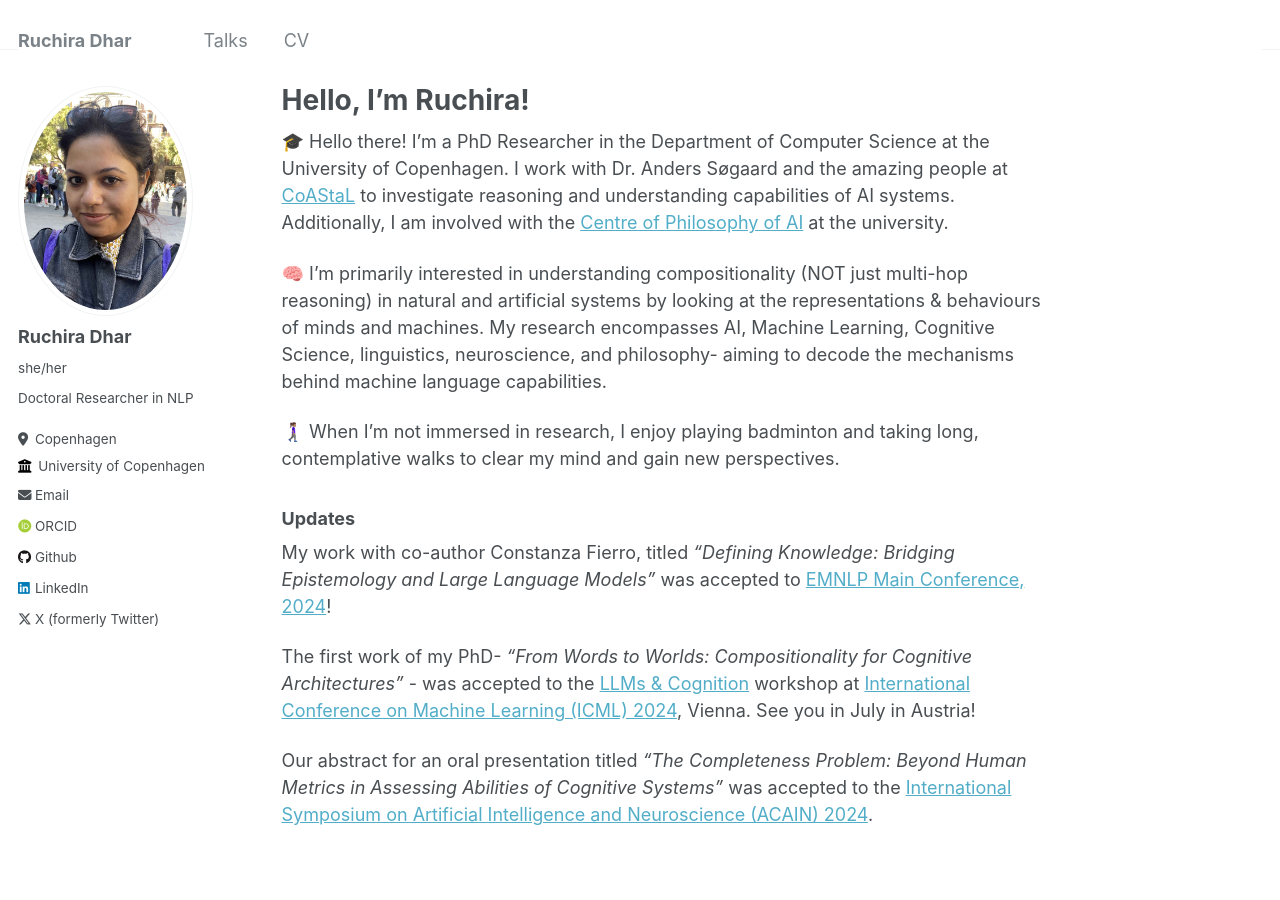
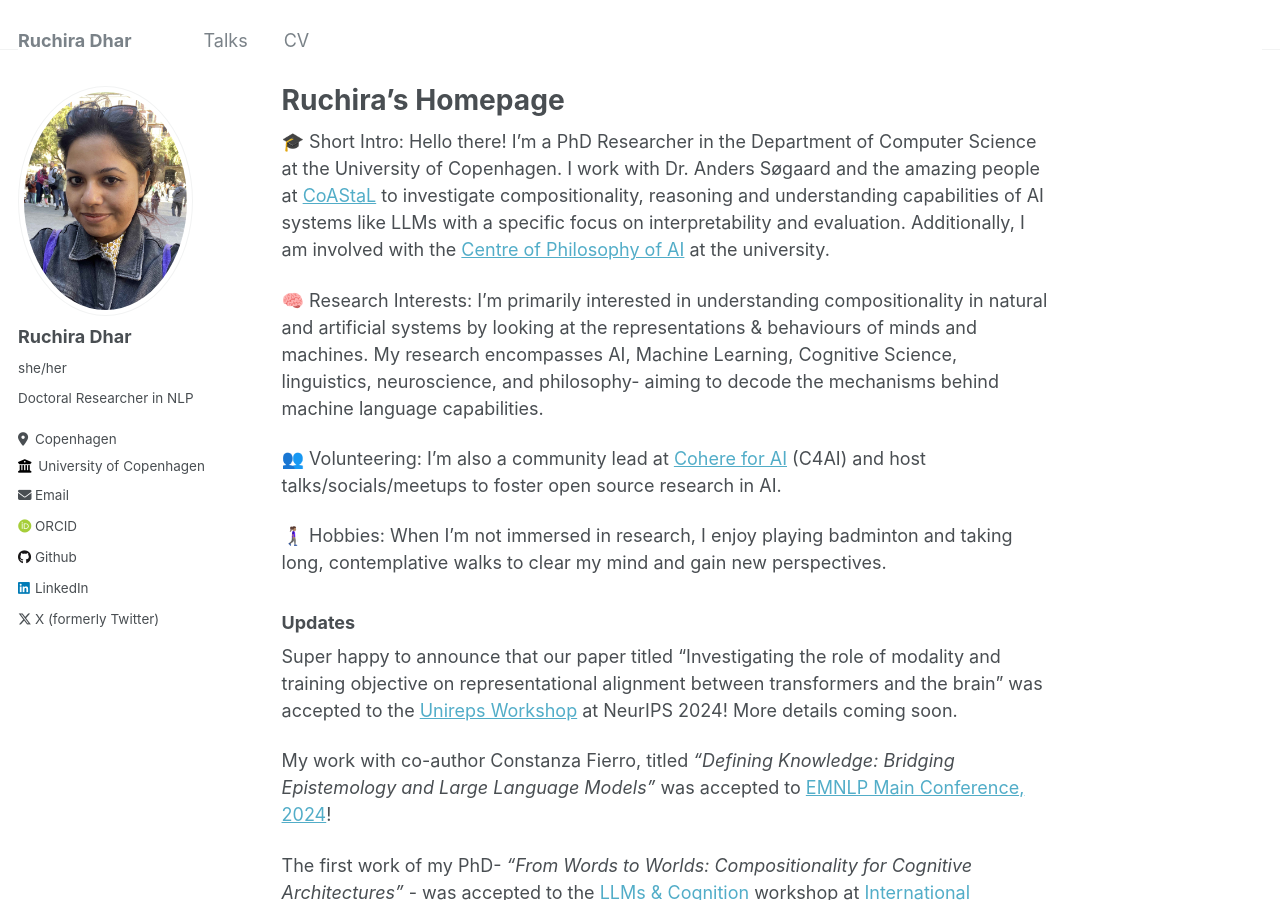
Before and after one commit to ruchiradhar/ruchiradhar.github.io, a Jekyll site: the page built from _pages/about.md, in a window 1280 px wide and 900 px high. Built offline with Jekyll 4.4.1, drawn with Linux system fonts in a browser that asks for light colours; some web fonts are replaced.

Commit message:
Neurips update

```diff
--- a/_pages/about.md
+++ b/_pages/about.md
@@ -1,6 +1,6 @@
 ---
 permalink: /
-title: "Hello, I'm Ruchira!"
+title: "Ruchira's Homepage"
 excerpt: "About me"
 author_profile: true
 redirect_from:
@@ -9,14 +9,18 @@ redirect_from:
 ---
 
 
-🎓 Hello there! I'm a PhD Researcher in the Department of Computer Science at the University of Copenhagen. I work with Dr. Anders Søgaard and the amazing people at [CoAStaL](https://coastalcph.github.io/) to investigate reasoning and understanding capabilities of AI systems. Additionally, I am involved with the [Centre of Philosophy of AI](https://sites.google.com/view/cpaicph/home) at the university.
+🎓 Short Intro: Hello there! I'm a PhD Researcher in the Department of Computer Science at the University of Copenhagen. I work with Dr. Anders Søgaard and the amazing people at [CoAStaL](https://coastalcph.github.io/) to investigate compositionality, reasoning and understanding capabilities of AI systems like LLMs with a specific focus on interpretability and evaluation. Additionally, I am involved with the [Centre of Philosophy of AI](https://sites.google.com/view/cpaicph/home) at the university.
 
-🧠 I'm primarily interested in understanding compositionality (NOT just multi-hop reasoning) in natural and artificial systems by looking at the representations & behaviours of minds and machines. My research encompasses AI, Machine Learning, Cognitive Science, linguistics, neuroscience, and philosophy-  aiming to decode the mechanisms behind machine language capabilities.
+🧠 Research Interests: I'm primarily interested in understanding compositionality in natural and artificial systems by looking at the representations & behaviours of minds and machines. My research encompasses AI, Machine Learning, Cognitive Science, linguistics, neuroscience, and philosophy-  aiming to decode the mechanisms behind machine language capabilities.
 
-🚶🏽‍♀️‍➡️ When I’m not immersed in research, I enjoy playing badminton and taking long, contemplative walks to clear my mind and gain new perspectives.
+👥 Volunteering: I'm also a community lead at [Cohere for AI](https://cohere.com/research) (C4AI) and host talks/socials/meetups to foster open source research in AI.
+
+🚶🏽‍♀️‍➡️  Hobbies: When I’m not immersed in research, I enjoy playing badminton and taking long, contemplative walks to clear my mind and gain new perspectives.
 
 
 ### Updates
+
+Super happy to announce that our paper titled "Investigating the role of modality and training objective on representational alignment between transformers and the brain" was accepted to the [Unireps Workshop](https://unireps.org/2024/) at NeurIPS 2024! More details coming soon.
 
 My work with co-author Constanza Fierro, titled *"Defining Knowledge: Bridging Epistemology and Large Language Models"* was accepted to [EMNLP Main Conference, 2024](https://2024.emnlp.org)!
 
```
Also changed, not shown: 2 other files.
